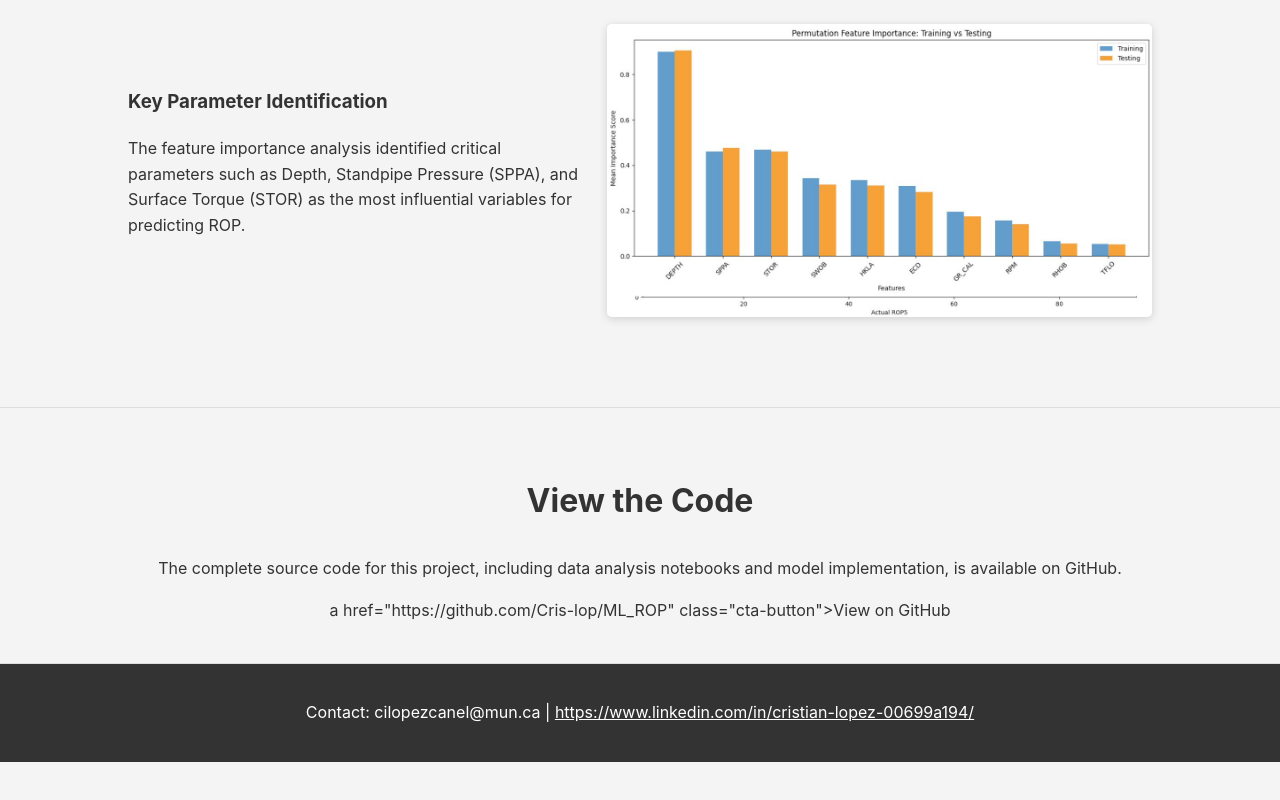
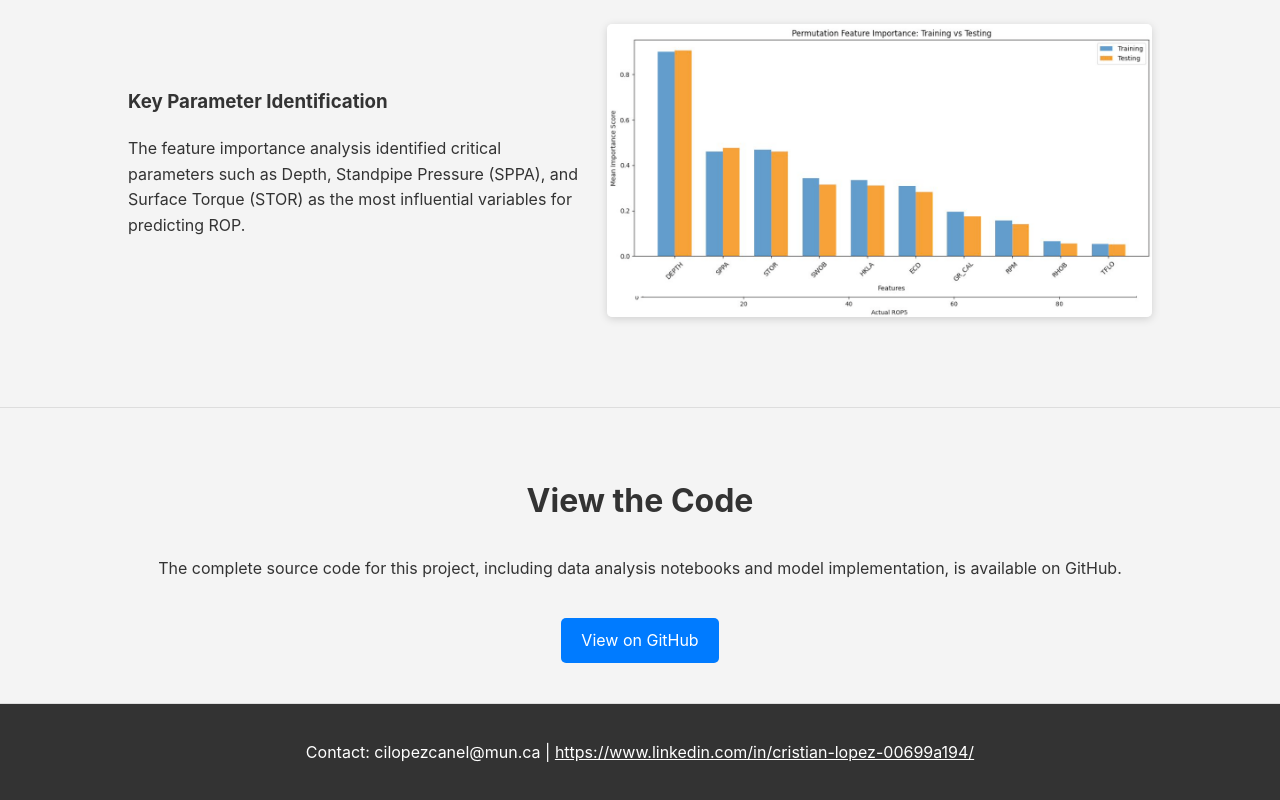
Before and after one commit to Cris-lop/ML_ROP, a plain HTML site: page index.html in a window 1280 px wide. Shown: the part 2917-3717 px from the top of the page. Before the commit the page ends 3679 px from the top, so only its background shows below. Drawn offline with Linux system fonts and the light colour scheme.

Commit message:
index.html

```diff
--- a/index.html
+++ b/index.html
@@ -208,7 +208,7 @@
         <div class="container" style="text-align: center;">
             <h2>View the Code</h2>
             <p>The complete source code for this project, including data analysis notebooks and model implementation, is available on GitHub.</p>
-            a href="https://github.com/Cris-lop/ML_ROP" class="cta-button">View on GitHub</a>
+            <a href="https://github.com/Cris-lop/ML_ROP" class="cta-button">View on GitHub</a>
         </div>
     </section>
 
```
